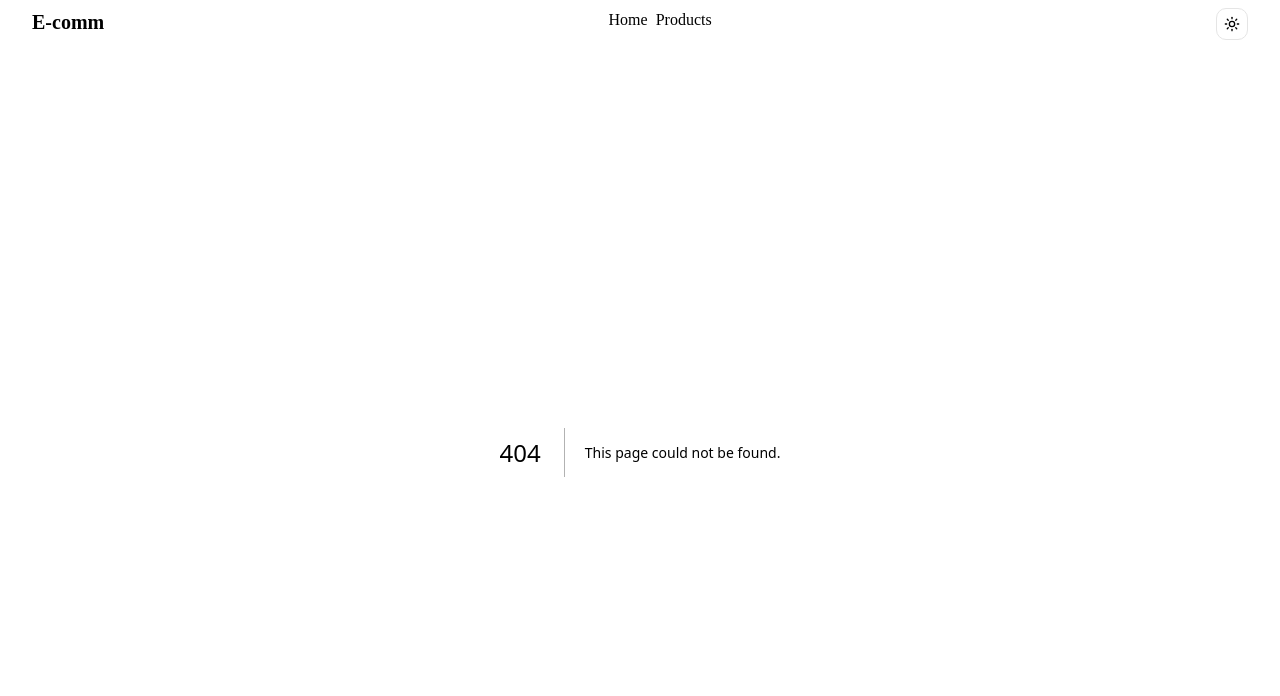
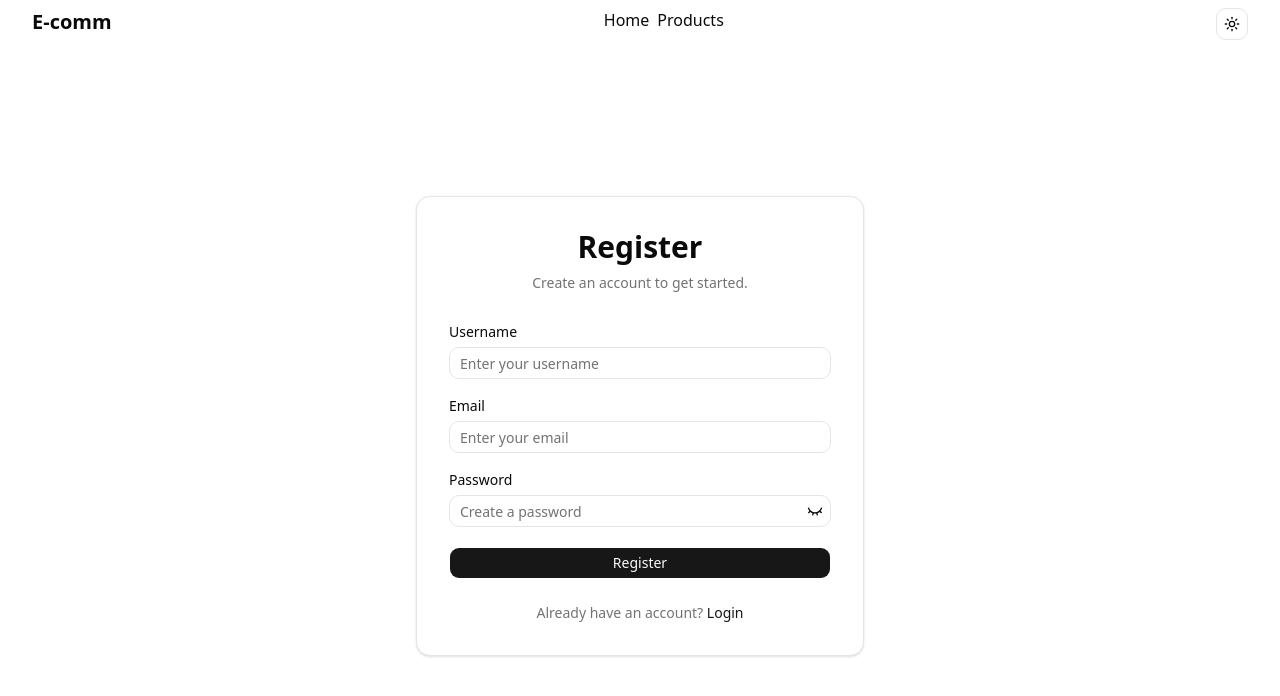
Before and after one commit to SumanrajBera/nextjs-part2, a Next.js app: page /register in a window 1280 px wide. Before the commit this address had no page. Shown: the top 696 px of the page. Built offline with nearby package versions, Linux system fonts and the light colour scheme.

Commit message:
Changed Font and Created forms for Login and registration

```diff
--- a/src/app/globals.css
+++ b/src/app/globals.css
@@ -123,6 +123,7 @@
   }
   body {
     @apply bg-background text-foreground;
+    font-family: system-ui, -apple-system, BlinkMacSystemFont, 'Segoe UI', Roboto, Oxygen, Ubuntu, Cantarell, 'Open Sans', 'Helvetica Neue', sans-serif;
   }
   html {
     @apply font-sans;
--- /dev/null
+++ b/src/app/login/page.js
@@ -0,0 +1,60 @@
+import Link from "next/link";
+
+import { Button } from "@/components/ui/button";
+import { Input } from "@/components/ui/input";
+import { Label } from "@/components/ui/label";
+
+const Page = () => {
+    return (
+        <div className="flex h-full items-center justify-center px-4">
+            <div className="w-full max-w-md rounded-xl border bg-background p-8 shadow-sm">
+                <div className="mb-8 text-center">
+                    <h1 className="text-3xl font-bold">Login</h1>
+                    <p className="mt-2 text-sm text-muted-foreground">
+                        Welcome back! Sign in to continue.
+                    </p>
+                </div>
+
+                <form className="space-y-5">
+                    <div className="space-y-2">
+                        <Label htmlFor="email">
+                            Email / Username
+                        </Label>
+                        <Input
+                            id="email"
+                            type="text"
+                            placeholder="Enter your email or username"
+                        />
+                    </div>
+
+                    <div className="space-y-2">
+                        <Label htmlFor="password">
+                            Password
+                        </Label>
+                        <Input
+                            id="password"
+                            type="password"
+                            placeholder="Enter your password"
+                        />
+                    </div>
+
+                    <Button className="w-full" type="submit">
+                        Login
+                    </Button>
+                </form>
+
+                <p className="mt-6 text-center text-sm text-muted-foreground">
+                    Don't have an account?{" "}
+                    <Link
+                        href="/register"
+                        className="font-medium text-primary hover:underline"
+                    >
+                        Register
+                    </Link>
+                </p>
+            </div>
+        </div>
+    );
+};
+
+export default Page;
--- /dev/null
+++ b/src/app/register/page.js
@@ -0,0 +1,78 @@
+'use client'
+import { useState } from "react";
+import Link from "next/link";
+
+import { Button } from "@/components/ui/button";
+import { Input } from "@/components/ui/input";
+import { Label } from "@/components/ui/label";
+
+const Page = () => {
+    const [showPassword, setShowPassword] = useState(false);
+    return (
+        <div className="flex h-full items-center justify-center px-4">
+            <div className="w-full max-w-md rounded-xl border bg-background p-8 shadow-sm">
+                <div className="mb-8 text-center">
+                    <h1 className="text-3xl font-bold">Register</h1>
+                    <p className="mt-2 text-sm text-muted-foreground">
+                        Create an account to get started.
+                    </p>
+                </div>
+
+                <form className="space-y-5">
+                    <div className="space-y-2">
+                        <Label htmlFor="username">Username</Label>
+                        <Input
+                            id="username"
+                            type="text"
+                            placeholder="Enter your username"
+                        />
+                    </div>
+
+                    <div className="space-y-2">
+                        <Label htmlFor="email">Email</Label>
+                        <Input
+                            id="email"
+                            type="email"
+                            placeholder="Enter your email"
+                        />
+                    </div>
+
+                    <div className="space-y-2">
+                        <Label htmlFor="password">Password</Label>
+                        <div className="relative">
+                            <Input
+                                id="password"
+                                type={showPassword ? "text" : "password"}
+                                placeholder="Create a password"
+                            />
+                            <button
+                                type="button"
+                                onClick={() => setShowPassword((prev) => !prev)}
+                                className="absolute right-2 top-1/2 -translate-y-1/2 cursor-pointer transition-transform duration-150 active:scale-110"
+                            >
+                                {showPassword ? <svg xmlns="http://www.w3.org/2000/svg" className="h-4 w-4" viewBox="0 0 24 24" fill="currentColor"><path d="M12.0003 3C17.3924 3 21.8784 6.87976 22.8189 12C21.8784 17.1202 17.3924 21 12.0003 21C6.60812 21 2.12215 17.1202 1.18164 12C2.12215 6.87976 6.60812 3 12.0003 3ZM12.0003 19C16.2359 19 19.8603 16.052 20.7777 12C19.8603 7.94803 16.2359 5 12.0003 5C7.7646 5 4.14022 7.94803 3.22278 12C4.14022 16.052 7.7646 19 12.0003 19ZM12.0003 16.5C9.51498 16.5 7.50026 14.4853 7.50026 12C7.50026 9.51472 9.51498 7.5 12.0003 7.5C14.4855 7.5 16.5003 9.51472 16.5003 12C16.5003 14.4853 14.4855 16.5 12.0003 16.5ZM12.0003 14.5C13.381 14.5 14.5003 13.3807 14.5003 12C14.5003 10.6193 13.381 9.5 12.0003 9.5C10.6196 9.5 9.50026 10.6193 9.50026 12C9.50026 13.3807 10.6196 14.5 12.0003 14.5Z"></path></svg>
+                                    : <svg xmlns="http://www.w3.org/2000/svg" className="h-4 w-4" viewBox="0 0 24 24" fill="currentColor"><path d="M9.34268 18.7819L7.41083 18.2642L8.1983 15.3254C7.00919 14.8874 5.91661 14.2498 4.96116 13.4534L2.80783 15.6067L1.39362 14.1925L3.54695 12.0392C2.35581 10.6103 1.52014 8.87466 1.17578 6.96818L3.14386 6.61035C3.90289 10.8126 7.57931 14.0001 12.0002 14.0001C16.4211 14.0001 20.0976 10.8126 20.8566 6.61035L22.8247 6.96818C22.4803 8.87466 21.6446 10.6103 20.4535 12.0392L22.6068 14.1925L21.1926 15.6067L19.0393 13.4534C18.0838 14.2498 16.9912 14.8874 15.8021 15.3254L16.5896 18.2642L14.6578 18.7819L13.87 15.8418C13.2623 15.9459 12.6376 16.0001 12.0002 16.0001C11.3629 16.0001 10.7381 15.9459 10.1305 15.8418L9.34268 18.7819Z"></path></svg>}
+                            </button>
+                        </div>
+                    </div>
+
+                    <Button className="w-full" type="submit">
+                        Register
+                    </Button>
+                </form>
+
+                <p className="mt-6 text-center text-sm text-muted-foreground">
+                    Already have an account?{" "}
+                    <Link
+                        href="/login"
+                        className="font-medium text-primary hover:underline"
+                    >
+                        Login
+                    </Link>
+                </p>
+            </div>
+        </div>
+    );
+};
+
+export default Page;
--- /dev/null
+++ b/src/components/ui/input.jsx
@@ -0,0 +1,22 @@
+import * as React from "react"
+
+import { cn } from "@/lib/utils"
+
+function Input({
+  className,
+  type,
+  ...props
+}) {
+  return (
+    <input
+      type={type}
+      data-slot="input"
+      className={cn(
+        "h-8 w-full min-w-0 rounded-lg border border-input bg-transparent px-2.5 py-1 text-base transition-colors outline-none file:inline-flex file:h-6 file:border-0 file:bg-transparent file:text-sm file:font-medium file:text-foreground placeholder:text-muted-foreground focus-visible:border-ring focus-visible:ring-3 focus-visible:ring-ring/50 disabled:pointer-events-none disabled:cursor-not-allowed disabled:bg-input/50 disabled:opacity-50 aria-invalid:border-destructive aria-invalid:ring-3 aria-invalid:ring-destructive/20 md:text-sm dark:bg-input/30 dark:disabled:bg-input/80 dark:aria-invalid:border-destructive/50 dark:aria-invalid:ring-destructive/40",
+        className
+      )}
+      {...props} />
+  );
+}
+
+export { Input }
--- /dev/null
+++ b/src/components/ui/label.jsx
@@ -0,0 +1,23 @@
+"use client"
+
+import * as React from "react"
+import { Label as LabelPrimitive } from "radix-ui"
+
+import { cn } from "@/lib/utils"
+
+function Label({
+  className,
+  ...props
+}) {
+  return (
+    <LabelPrimitive.Root
+      data-slot="label"
+      className={cn(
+        "flex items-center gap-2 text-sm leading-none font-medium select-none group-data-[disabled=true]:pointer-events-none group-data-[disabled=true]:opacity-50 peer-disabled:cursor-not-allowed peer-disabled:opacity-50",
+        className
+      )}
+      {...props} />
+  );
+}
+
+export { Label }
```
